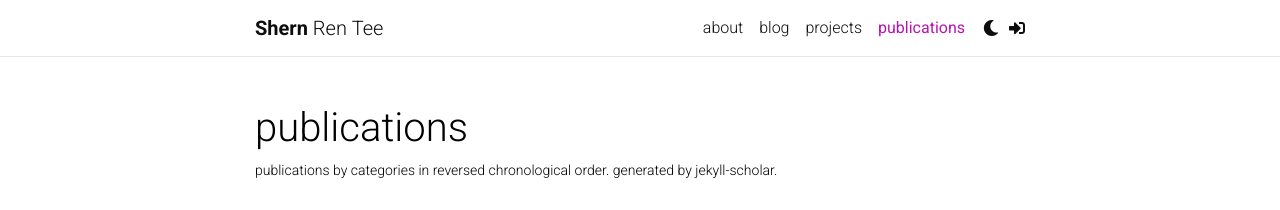
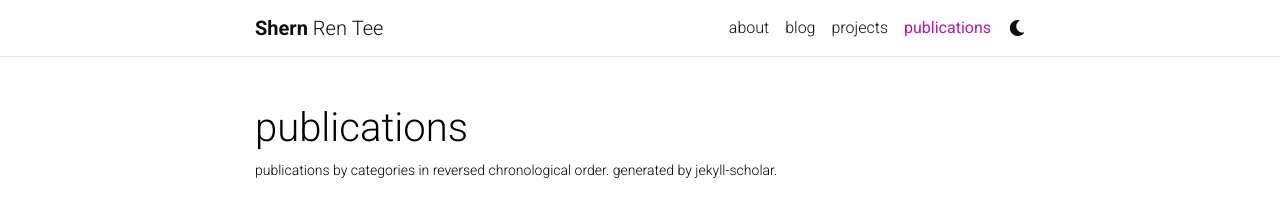
Before and after one commit to srtee/srtee.github.io, a Jekyll site: the page built from _pages/publications.md, in a window 1280 px wide. Shown: the top 210 px of the page. Built offline with Jekyll 4.4.1, drawn with Linux system fonts in a browser that asks for light colours; full-size pictures stand in for the smaller copies a plugin makes; comment, search, counter and statistics services are not loaded; a style sheet for code colours, icons or effects is not loaded.

Commit message:
Update _config.yml to turn off Netlify Auth backend and update LinkedIn

```diff
--- a/_config.yml
+++ b/_config.yml
@@ -72,7 +72,7 @@
 github_username: srtee
 gitlab_username: # your GitLab user name
 twitter_username: # your Twitter handle
-linkedin_username: # your LinkedIn user name
+linkedin_username: shern-tee-8172241b3
 scholar_userid: JgXtTSUAAAAJ
 semanticscholar_id: # your Semantic Scholar ID
 orcid_id: 0000-0003-2701-005X
@@ -310,7 +310,7 @@
 enable_project_categories:  true   # enables categorization of projects into
                                    # multiple categories
 enable_medium_zoom:         true   # enables image zoom feature (as on medium.com)
-enable_header_netlify_identity:    true   # enables Netlify Identity button in header
+enable_header_netlify_identity:    false  # enables Netlify Identity button in header
 
 # -----------------------------------------------------------------------------
 # Library versions
```
